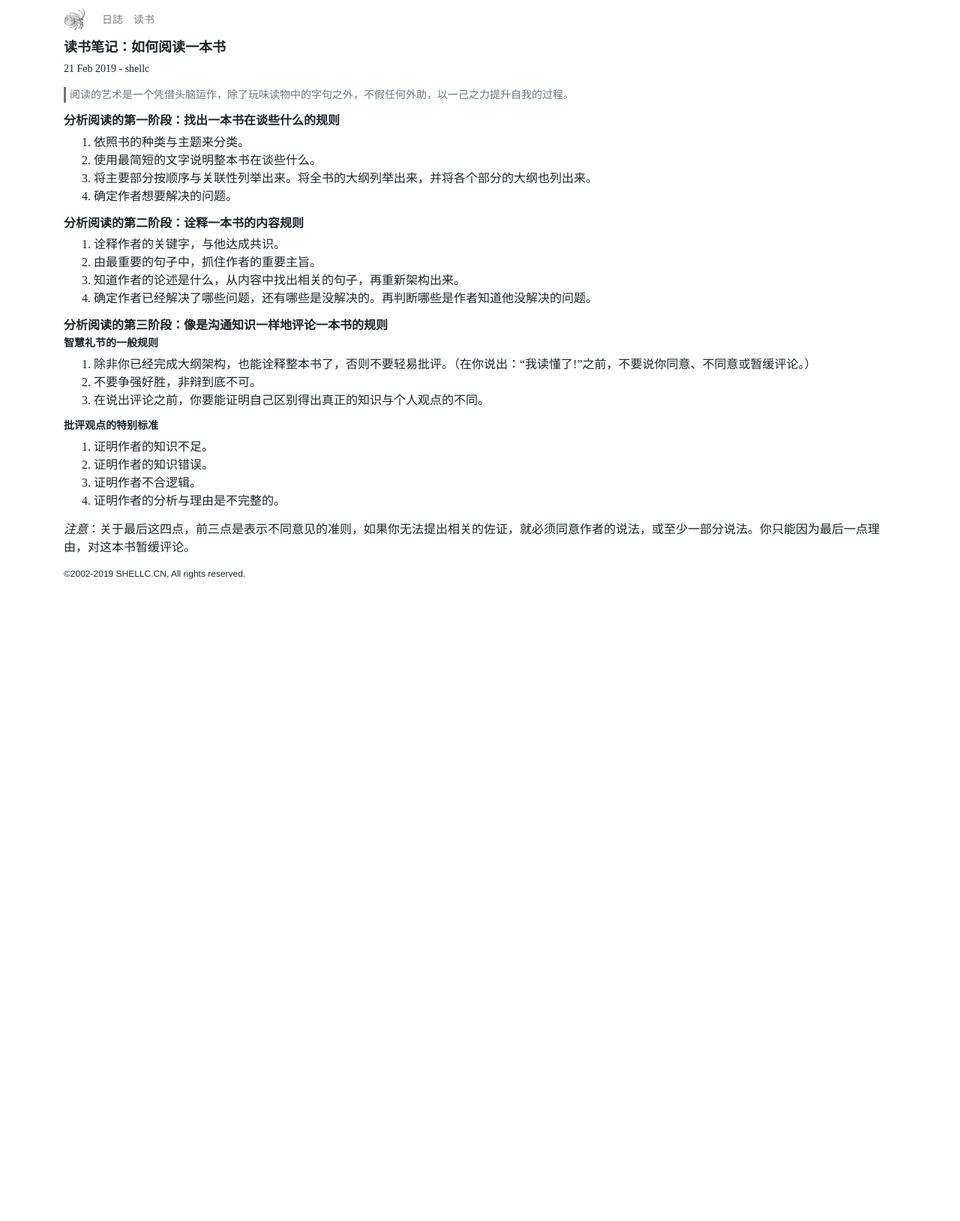
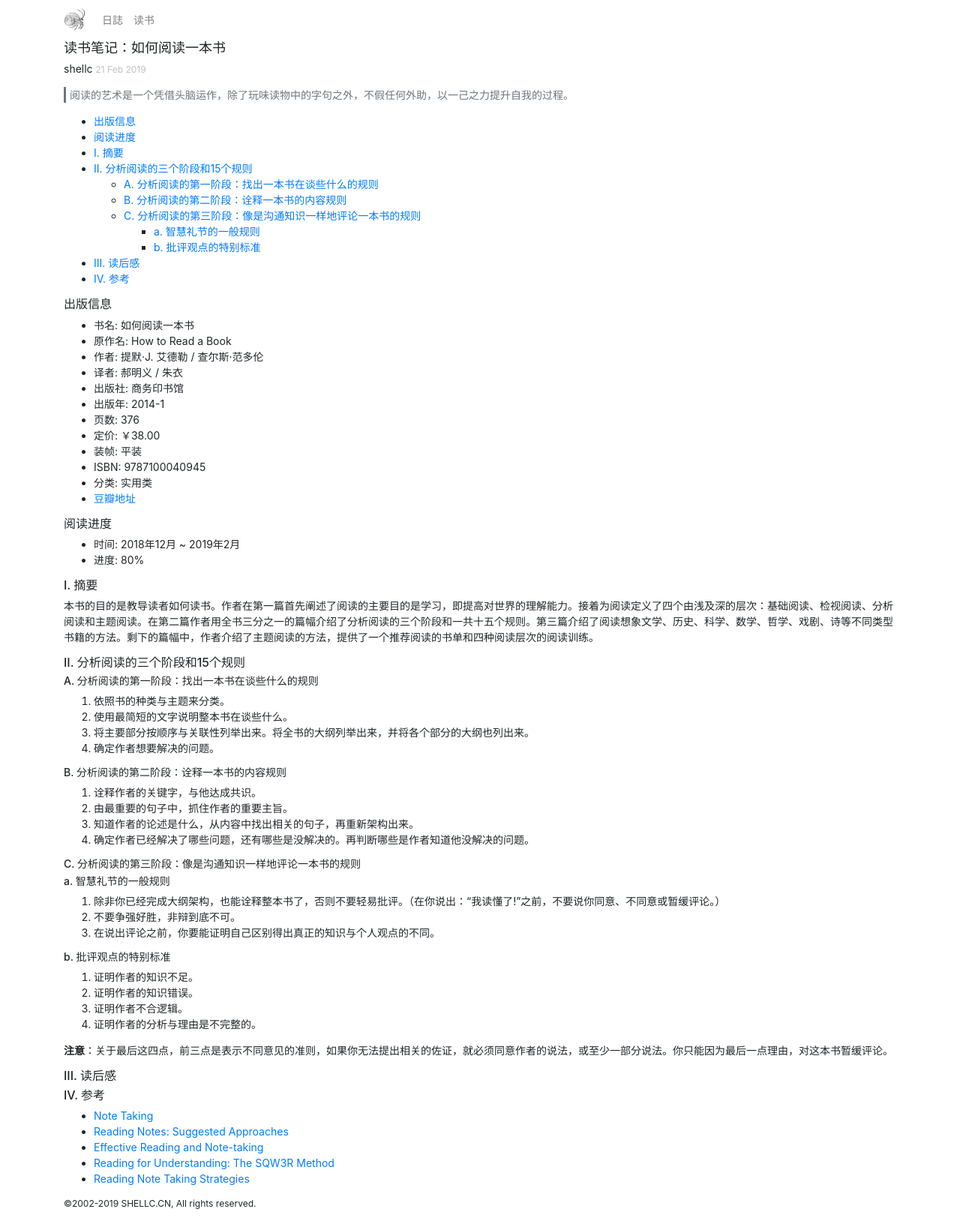
Before and after one commit to shellc/shellc.github.io, a Jekyll site: the page built from _posts/books/2019-02-21-how-to-read-a-book.md, in a window 1280 px wide. Shown: the whole page at 75% size. Built offline with Jekyll 4.4.1, drawn with Linux system fonts in a browser that asks for light colours; before the commit the page ends 900 px from its top, so only the background shows below that.

Commit message:
update how to read a book

```diff
--- a/_layouts/post.html
+++ b/_layouts/post.html
@@ -5,7 +5,10 @@ layout: default
 <div class="post">
 
 <h1>{{ page.title }}</h1>
-<p>{{ page.date | date_to_string }} - {{ page.author }}</p>
+<p>
+	<span class="author">{{ page.author }}</span>
+	<span class="date">{{ page.date | date_to_string }}</span>
+</p>
 
 <div class="excerpt">
 {{page.excerpt}}
--- a/_posts/books/2019-02-21-how-to-read-a-book.md
+++ b/_posts/books/2019-02-21-how-to-read-a-book.md
@@ -7,33 +7,76 @@ title: 读书笔记：如何阅读一本书
 
 <!--more-->
 
-## 分析阅读的第一阶段：找出一本书在谈些什么的规则
+* TOC
+{:toc}
+
+## 出版信息
+
+- 书名: 如何阅读一本书
+- 原作名: How to Read a Book
+- 作者: 提默·J. 艾德勒 / 查尔斯·范多伦
+- 译者: 郝明义 / 朱衣
+- 出版社: 商务印书馆
+- 出版年: 2014-1
+- 页数: 376
+- 定价: ￥38.00
+- 装帧: 平装
+- ISBN: 9787100040945
+- 分类: 实用类
+- [豆瓣地址](https://book.douban.com/subject/1013208/)
+
+## 阅读进度
+
+- 时间: 2018年12月 ~ 2019年2月
+- 进度: 80%
+
+<!--![如何阅读一本书](https://img1.doubanio.com/view/subject/l/public/s1670978.jpg){:class="book-img"}-->
+
+## I. 摘要
+
+本书的目的是教导读者如何读书。作者在第一篇首先阐述了阅读的主要目的是学习，即提高对世界的理解能力。接着为阅读定义了四个由浅及深的层次：基础阅读、检视阅读、分析阅读和主题阅读。在第二篇作者用全书三分之一的篇幅介绍了分析阅读的三个阶段和一共十五个规则。第三篇介绍了阅读想象文学、历史、科学、数学、哲学、戏剧、诗等不同类型书籍的方法。剩下的篇幅中，作者介绍了主题阅读的方法，提供了一个推荐阅读的书单和四种阅读层次的阅读训练。
+
+## II. 分析阅读的三个阶段和15个规则
+
+### A. 分析阅读的第一阶段：找出一本书在谈些什么的规则
 
 1. 依照书的种类与主题来分类。
 2. 使用最简短的文字说明整本书在谈些什么。
 3. 将主要部分按顺序与关联性列举出来。将全书的大纲列举出来，并将各个部分的大纲也列出来。
 4. 确定作者想要解决的问题。
 
-## 分析阅读的第二阶段：诠释一本书的内容规则
+### B. 分析阅读的第二阶段：诠释一本书的内容规则
 
 5. 诠释作者的关键字，与他达成共识。
 6. 由最重要的句子中，抓住作者的重要主旨。
 7. 知道作者的论述是什么，从内容中找出相关的句子，再重新架构出来。
 8. 确定作者已经解决了哪些问题，还有哪些是没解决的。再判断哪些是作者知道他没解决的问题。
 
-## 分析阅读的第三阶段：像是沟通知识一样地评论一本书的规则
+### C. 分析阅读的第三阶段：像是沟通知识一样地评论一本书的规则
 
-### 智慧礼节的一般规则
+#### a. 智慧礼节的一般规则
 
 9. 除非你已经完成大纲架构，也能诠释整本书了，否则不要轻易批评。（在你说出：“我读懂了!”之前，不要说你同意、不同意或暂缓评论。）
 10. 不要争强好胜，非辩到底不可。
 11. 在说出评论之前，你要能证明自己区别得出真正的知识与个人观点的不同。
 
-### 批评观点的特别标准
+#### b. 批评观点的特别标准
 
 12. 证明作者的知识不足。
 13. 证明作者的知识错误。
 14. 证明作者不合逻辑。
 15. 证明作者的分析与理由是不完整的。
 
-*注意*：关于最后这四点，前三点是表示不同意见的准则，如果你无法提出相关的佐证，就必须同意作者的说法，或至少一部分说法。你只能因为最后一点理由，对这本书暂缓评论。
+**注意**：关于最后这四点，前三点是表示不同意见的准则，如果你无法提出相关的佐证，就必须同意作者的说法，或至少一部分说法。你只能因为最后一点理由，对这本书暂缓评论。
+
+## III. 读后感
+
+
+
+## IV. 参考
+
+- [Note Taking](https://en.wikipedia.org/wiki/Note-taking)
+- [Reading Notes: Suggested Approaches](http://rhart.org/courses/materials/notes/)
+- [Effective Reading and Note-taking](https://student.unsw.edu.au/effective-reading-and-note-taking)
+- [Reading for Understanding: The SQW3R Method](https://student.unsw.edu.au/reading-understanding)
+- [Reading Note Taking Strategies](https://student.unsw.edu.au/notemaking-written-text)
--- a/assets/css/styles.css
+++ b/assets/css/styles.css
@@ -1,14 +1,16 @@
 html, body
 {
-font-family: "Helvetica Neue", Helvetica, Arial, sans-serif;
+/*color: #343a40;*/
+font-family: -apple-system, BlinkMacSystemFont, "Segoe UI", Helvetica, Arial, sans-serif, "Apple Color Emoji", "Segoe UI Emoji", "Segoe UI Symbol";
+text-rendering: optimizeLegibility;
+-webkit-font-smoothing: antialiased;
 font-size: 14px;
-/*color: #343a40;*/
 }
 
-h1 {font-size:18px;font-weight:bold;}
-h2 {font-size:16px;font-weight:bold;}
-h3 {font-size:14px;font-weight:bold;}
-h4,h5,h6 {font-size:12px;font-weight:bold;}
+h1 {font-size:18px;}
+h2 {font-size:16px;}
+h3,h4 {font-size:14px;}
+h5,h6 {font-size:12px;}
 
 /*a { color: #343a40}*/
 
@@ -20,11 +22,14 @@ h4,h5,h6 {font-size:12px;font-weight:bold;}
 
 .motto {padding-left: 5px; font-size:12px; color: #6c757d; border-left: 3px #6c757d solid;}
 
-.post-list { padding-left: 0; list-style: none; font-family: "Times New Roman", SimSun, NSimSun, "宋体";}
+.post-list { padding-left: 0; list-style: none; /*font-family: "Times New Roman", SimSun, NSimSun, "宋体";*/}
 .post-list-item { display: block; margin-bottom: 1.5em }
 .post-list-item .title { font-size: 14px }
 .post-list-item .excerpt { color: #6c757d }
 
-.post { font-family: "Times New Roman", SimSun, NSimSun, "宋体";}
+.post { /*font-family: "Times New Roman", SimSun, NSimSun, "宋体";*/}
 .post .excerpt {padding-left: 5px; font-size:14px; color: #6c757d; border-left: 3px #6c757d solid;}
-.post .content {font-size:16px;}
+.post .content {/*font-size:16px;*/}
+.post .date {color: #c0c0c0; font-size: 12px;}
+
+.book-img {width: 200px;}
```
Also changed, not shown: _posts/books/2019-02-21-reading-notes-template.md (deleted, +0 -7 lines).
